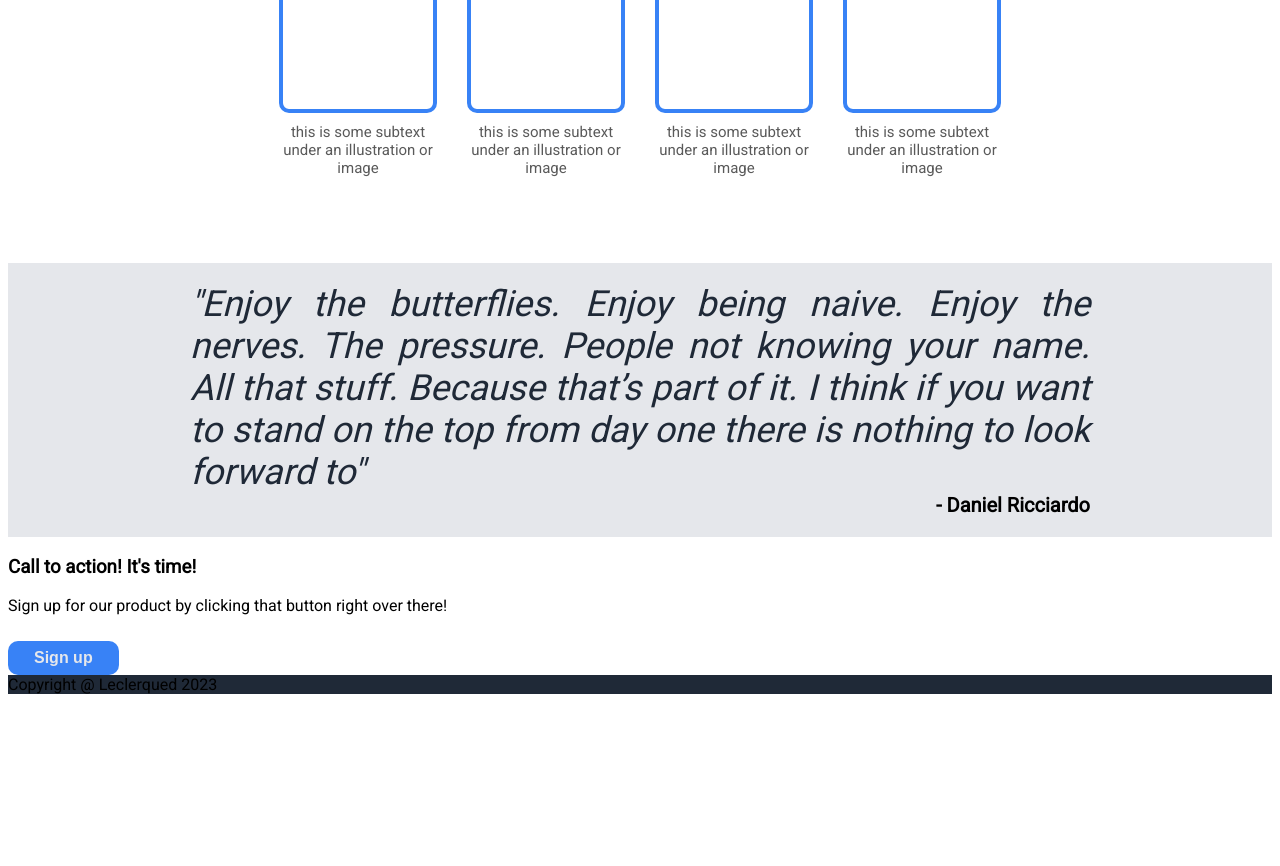
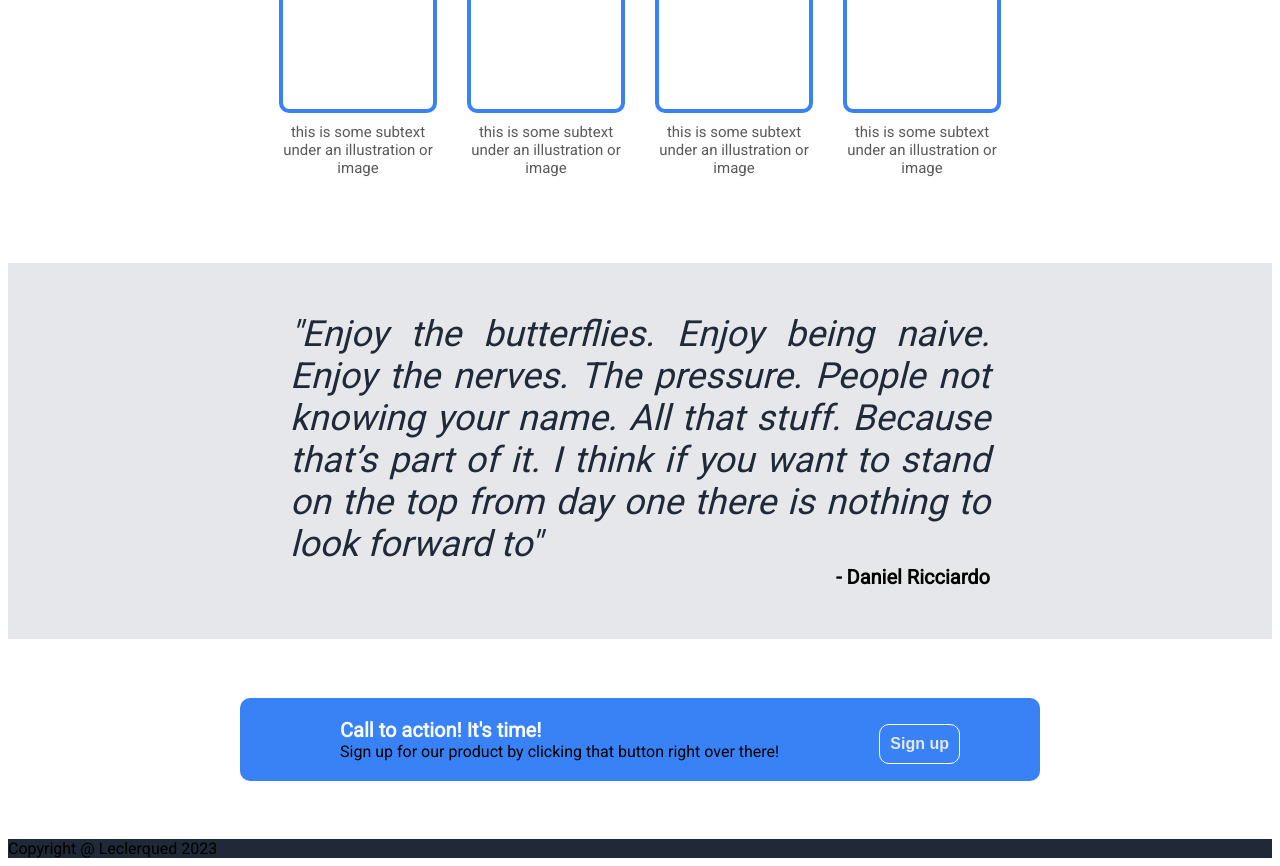
Before and after one commit to Leclerqued/landing_page, a plain HTML site: page index.html in a window 1280 px wide. Shown: the part 613-1479 px from the top of the page. Before the commit the page ends 1315 px from the top, so only its background shows below. Drawn offline with Linux system fonts and the light colour scheme.

Commit message:
added buy now section

```diff
--- a/index.html
+++ b/index.html
@@ -61,8 +61,8 @@
     <div class="sign-up">
         <div class="container">
             <div class="buy">
-                <h3>Call to action! It's time!</h3>
-                <p>Sign up for our product by clicking that button right over there!</p>
+                <div class="buy-title">Call to action! It's time!</div>
+                <div class="buy-desc">Sign up for our product by clicking that button right over there!</div>
             </div>
             <button>Sign up</button>
         </div>
--- a/style.css
+++ b/style.css
@@ -139,11 +139,11 @@ button {
     flex-direction: column;
     justify-content: center;
     align-items: center;
-    padding: 20px;
+    padding: 50px;
 }
 
 .quote {
-    width: 900px;
+    width: 700px;
 }
 
 .actual-quote {
@@ -160,3 +160,35 @@ button {
     font-weight: bold;
     text-align: right;
 }
+
+/* call to action part, whatever that means */
+.sign-up {
+    display: flex;
+    justify-content: center;
+    align-items: center;
+    height: 200px;
+}
+
+.buy {
+    padding: 20px;
+}
+
+.container {
+    background-color: #3882f6;
+    border-radius: 10px;
+    display: flex;
+    width: 800px;
+    justify-content: space-evenly;
+    align-items: center;
+}
+
+.buy-title {
+    font-size: 20px;
+    font-weight: bold;
+    color: #f9faf8;
+}
+
+.container button {
+    border: 1px solid #fff;
+    padding: 10px;
+}
```
